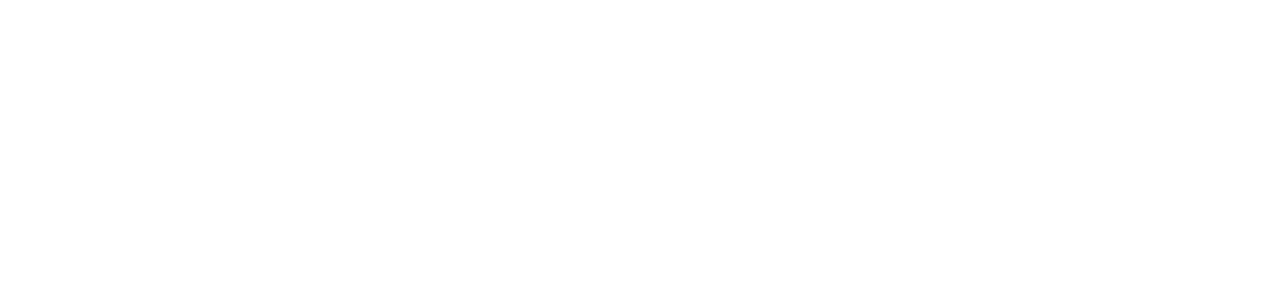
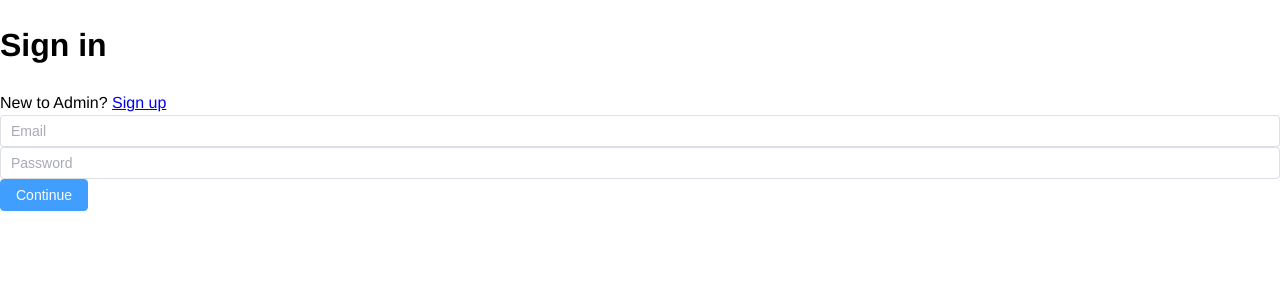
Before and after one commit to LearnShare/Vite-ElementPlus-Admin, a Vue app: page /signin in a window 1280 px wide. Before the commit this address had no page. Shown: the top 300 px of the page. Built offline with nearby package versions, Linux system fonts and the light colour scheme; what vue3-apexcharts would draw is missing.

Commit message:
layout: auth, page: signin.

```diff
--- a/src/app.vue
+++ b/src/app.vue
@@ -8,11 +8,13 @@
 <script
     lang="ts">
 import LayoutMain from '@/components/layouts/main/index.vue';
+import LayoutAuth from '@/components/layouts/auth/index.vue';
 
 export default {
   name: 'App',
   components: {
     LayoutMain,
+    LayoutAuth,
   },
 };
 </script>
--- /dev/null
+++ b/src/components/layouts/auth/index.scss
@@ -0,0 +1,3 @@
+.layout-auth {
+
+}
--- /dev/null
+++ b/src/components/layouts/auth/index.vue
@@ -0,0 +1,12 @@
+<template>
+  <div class="layout-auth">
+    <div class="form">
+      <router-view />
+    </div>
+  </div>
+</template>
+
+<style
+    scoped
+    lang="scss"
+    src="./index.scss"></style>
--- a/src/components/layouts/main/nav-menu/index.vue
+++ b/src/components/layouts/main/nav-menu/index.vue
@@ -5,39 +5,39 @@
       :collapse="collapse"
       :collapse-transition="false">
     <template
-        v-for="item in routes"
+        v-for="item in menus"
         :key="item.path">
       <el-menu-item
           v-if="!item.children"
           :index="item.path">
         <el-icon
-            v-if="item.meta.icon">
+            v-if="item.icon">
           <component
-              :is="item.meta.icon" />
+              :is="item.icon" />
         </el-icon>
-        <template #title>{{ item.meta.title }}</template>
+        <template #title>{{ item.title }}</template>
       </el-menu-item>
       <el-sub-menu
           v-else
           :index="item.path">
         <template #title>
           <el-icon
-              v-if="item.meta.icon">
+              v-if="item.icon">
             <component
-                :is="item.meta.icon" />
+                :is="item.icon" />
           </el-icon>
-          <span>{{ item.meta.title }}</span>
+          <span>{{ item.title }}</span>
         </template>
         <el-menu-item
             v-for="childItem in item.children"
             :key="childItem.path"
             :index="`${item.path}/${childItem.path}`">
           <el-icon
-              v-if="childItem.meta.icon">
+              v-if="childItem.icon">
             <component
-                :is="childItem.meta.icon" />
+                :is="childItem.icon" />
           </el-icon>
-          <template #title>{{ childItem.meta.title }}</template>
+          <template #title>{{ childItem.title }}</template>
         </el-menu-item>
       </el-sub-menu>
     </template>
@@ -47,9 +47,46 @@
 <script
     setup
     lang="ts">
+import {
+  computed,
+} from 'vue';
+
 import routes from '@/router/routes';
 
 defineProps<{
   collapse?: boolean,
 }>();
+
+// filter menus by meta.menu
+const menus = computed(() => {
+  const list = [];
+
+  for (const item of routes) {
+    if (item.meta.menu) {
+      const menu = {
+        path: item.path,
+        icon: item.meta.menu.icon,
+        title: item.meta.title,
+      };
+
+      if (item.children) {
+        const childList = [];
+
+        for (const childItem of item.children) {
+          childList.push({
+            path: childItem.path,
+            icon: childItem.meta.menu.icon,
+            title: childItem.meta.title,
+          });
+        }
+
+        menu.children = childList;
+      }
+
+      list.push(menu);
+    }
+  }
+
+  return list;
+});
 </script>
--- a/src/pages/home/index.scss
+++ b/src/pages/home/index.scss
@@ -1,6 +1,6 @@
 .page-home {
   section:not(:first-child) {
-    margin-top: 36px;
+    margin-top: 48px;
   }
 
   h2 {
--- a/src/pages/home/index.vue
+++ b/src/pages/home/index.vue
@@ -61,7 +61,7 @@
           <ul class="links">
             <li>
               <router-link
-                  to="/pages/signin">Sign in</router-link>
+                  to="/signin">Sign in</router-link>
             </li>
             <li>
               <router-link
--- /dev/null
+++ b/src/pages/sign-in/index.scss
@@ -0,0 +1,3 @@
+.page-signin {
+  //
+}
--- /dev/null
+++ b/src/pages/sign-in/index.vue
@@ -0,0 +1,45 @@
+<template>
+  <div class="page-signin">
+    <h1 class="title">Sign in</h1>
+    <div class="guide">
+      <span>New to Admin?&nbsp;</span>
+      <router-link
+          to="/signup">Sign up</router-link>
+    </div>
+    <div class="form">
+      <div class="row">
+        <el-input
+            v-model="form.email"
+            placeholder="Email" />
+      </div>
+      <div class="row">
+        <el-input
+            v-model="form.password"
+            placeholder="Password"
+            type="password" />
+      </div>
+      <div class="actions">
+        <el-button
+            type="primary">Continue</el-button>
+      </div>
+    </div>
+  </div>
+</template>
+
+<script
+    setup
+    lang="ts">
+import {
+  ref,
+} from 'vue';
+
+const form = ref({
+  email: '',
+  password: '',
+});
+</script>
+
+<style
+    scoped
+    lang="scss"
+    src="./index.scss"></style>
--- a/src/router/routes.ts
+++ b/src/router/routes.ts
@@ -19,10 +19,21 @@
     meta: {
       // page title
       title: 'Home',
-      // menu icon
+      // nav menu
+      menu: {
         icon: IconHomeFilled,
+      },
       // use a layout
       layout: 'LayoutMain',
+    },
+  },
+  {
+    path: '/signin',
+    name: 'signin',
+    component: () => import('@/pages/sign-in/index.vue'),
+    meta: {
+      title: 'Sign in',
+      layout: 'LayoutAuth',
     },
   },
   {
@@ -31,7 +42,9 @@
     component: () => import('@/pages/theme/index.vue'),
     meta: {
       title: 'Theme',
+      menu: {
         icon: IconBrush,
+      },
       layout: 'LayoutMain',
     },
   },
@@ -40,7 +53,9 @@
     component: () => import('@/components/layouts/slot.vue'),
     meta: {
       title: 'Pages',
+      menu: {
         icon: IconCollection,
+      },
       layout: 'LayoutMain',
     },
     children: [
@@ -50,7 +65,9 @@
         component: () => import('@/pages/dashboard/index.vue'),
         meta: {
           title: 'Dashboard',
+          menu: {
             icon: IconMonitor,
+          },
           layout: 'LayoutMain',
         },
       },
@@ -60,7 +77,9 @@
         component: () => import('@/pages/table/index.vue'),
         meta: {
           title: 'Table',
+          menu: {
             icon: IconFilm,
+          },
           layout: 'LayoutMain',
         },
       },
@@ -70,7 +89,9 @@
         component: () => import('@/pages/grid/index.vue'),
         meta: {
           title: 'Grid',
+          menu: {
             icon: IconGrid,
+          },
           layout: 'LayoutMain',
         },
       },
```
Lines whose indentation alone changed are shown as unchanged.
